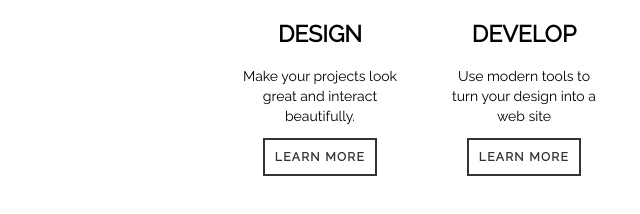
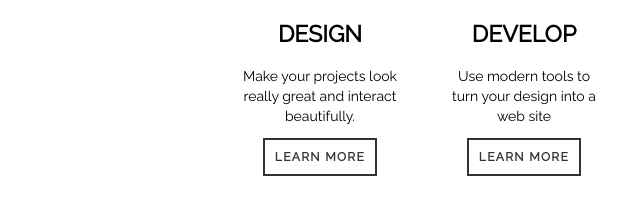
Before and after one commit to Smokey5/Broadway, a plain HTML site: page index.html in a window 1280 px wide. Shown: the part 930-1144 px from the top of the page, 116-756 px from the left. Drawn offline with Linux system fonts and the light colour scheme.

Commit message:
Changed text

```diff
--- a/index.html
+++ b/index.html
@@ -31,7 +31,7 @@
         <div class="col">
           <img src="https://content.codecademy.com/projects/broadway/design.svg">
           <h2>Design</h2>
-          <p>Make your projects look great and interact beautifully.</p>
+          <p>Make your projects look really great and interact beautifully.</p>
           <a href="#"> Learn More</a><br>
         </div>
 
```
